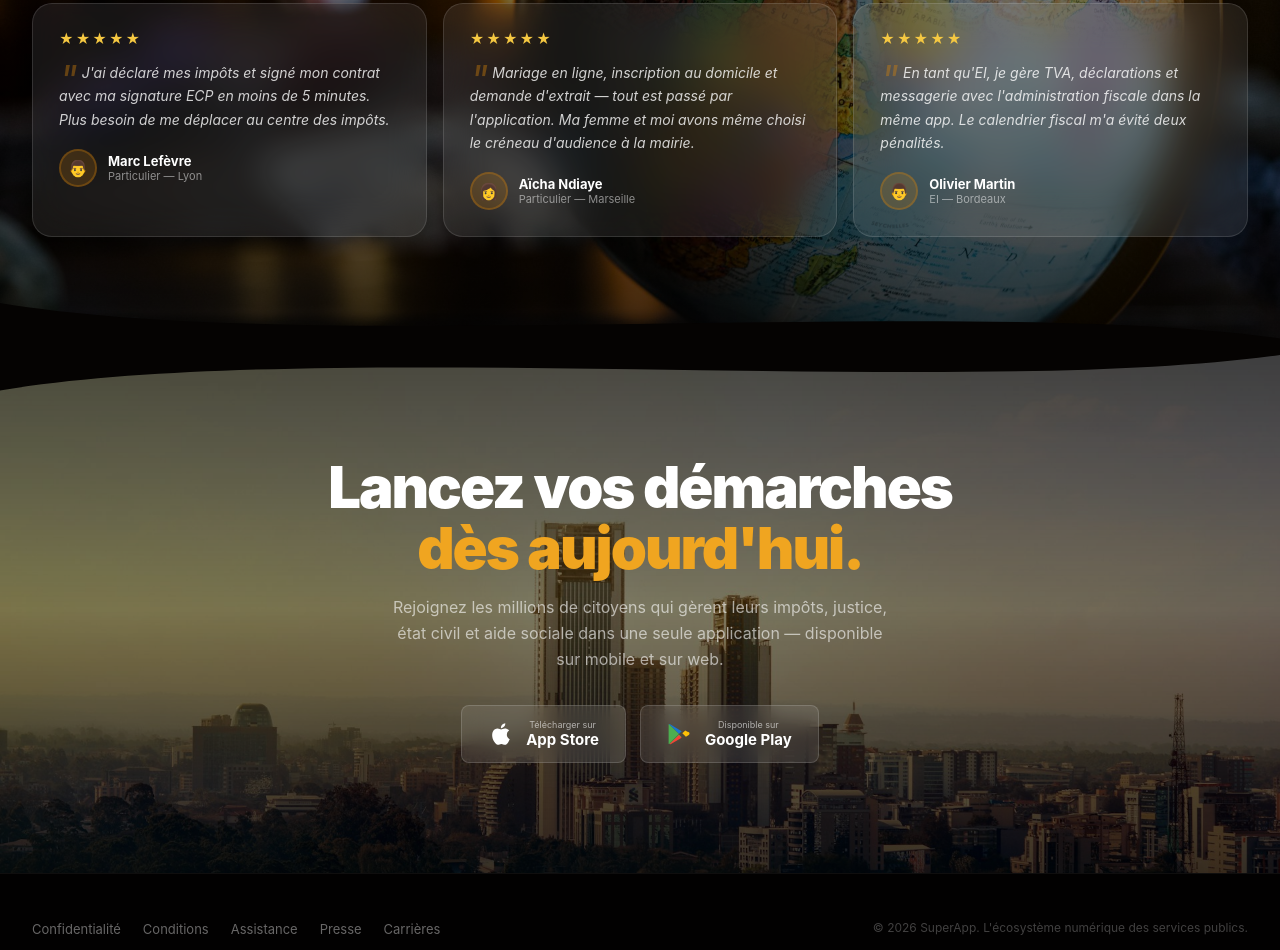
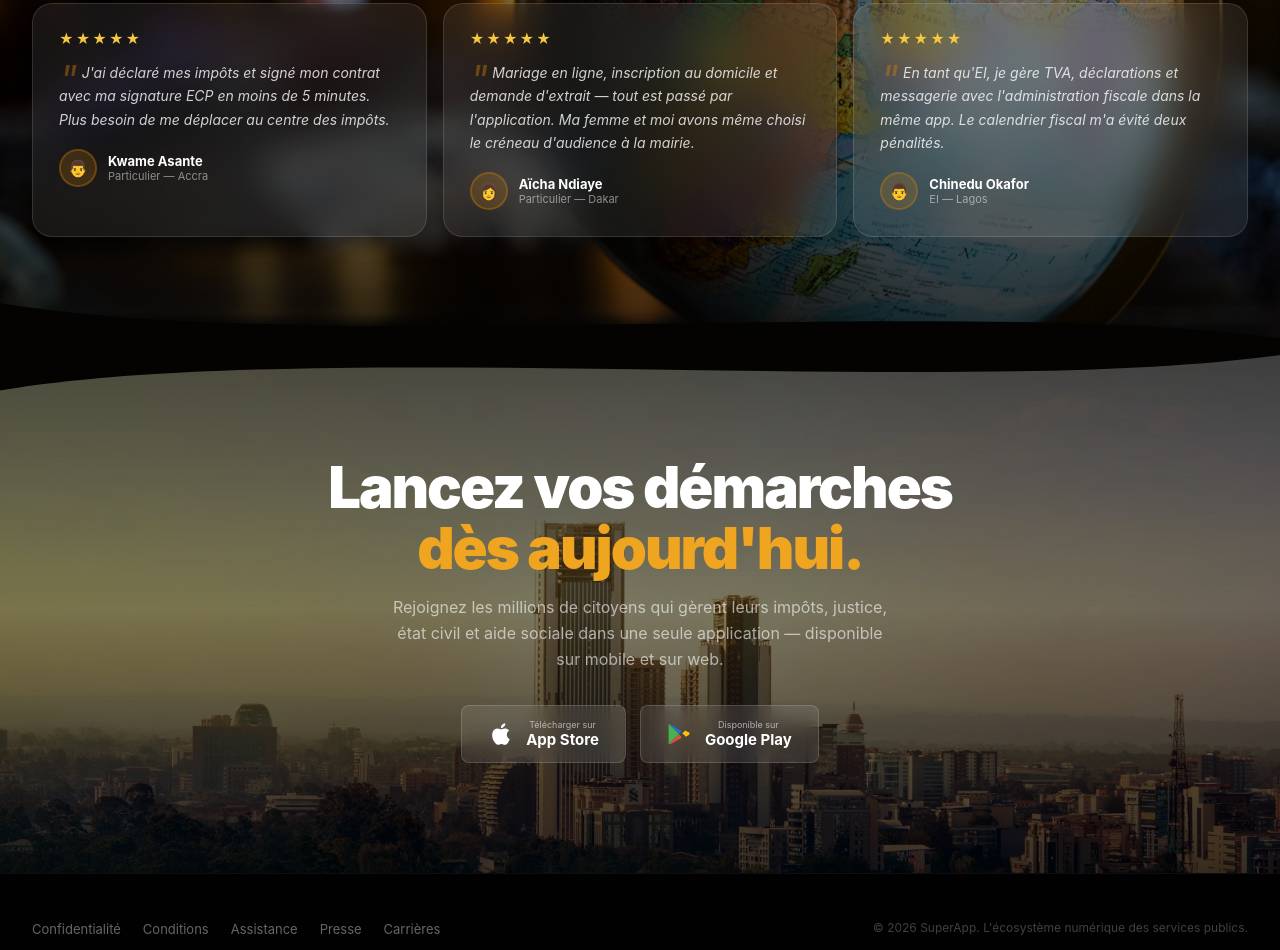
Before and after one commit to ppechkin574-art/superapp-site, a website: page website/index.html in a window 1280 px wide. Shown: the part 4412-5362 px from the top of the page. Drawn offline with Linux system fonts and the light colour scheme; animation ran at ten frames a second.

Commit message:
Replace testimonial names/cities with African equivalents
Swap French placeholder personas for African ones so the landing
matches the product's Africa-first positioning:
- Marc Lefèvre / Lyon → Kwame Asante / Accra (Ghana)
- Aïcha Ndiaye / Marseille → Aïcha Ndiaye / Dakar (Senegal)
- Olivier Martin / Bordeaux → Chinedu Okafor / Lagos (Nigeria)

Co-Authored-By: Claude Opus 4.7 <noreply@anthropic.com>

```diff
--- a/website/index.html
+++ b/website/index.html
@@ -1123,17 +1123,17 @@ footer{background:#020101;border-top:1px solid rgba(255,255,255,.05);padding:44p
       <div class="glass test-card rv up d1">
         <div class="stars">★★★★★</div>
         <p class="test-txt">J'ai déclaré mes impôts et signé mon contrat avec ma signature ECP en moins de 5 minutes. Plus besoin de me déplacer au centre des impôts.</p>
-        <div class="test-author"><div class="test-av">👨</div><div><div class="test-name">Marc Lefèvre</div><div class="test-loc">Particulier — Lyon</div></div></div>
+        <div class="test-author"><div class="test-av">👨</div><div><div class="test-name">Kwame Asante</div><div class="test-loc">Particulier — Accra</div></div></div>
       </div>
       <div class="glass test-card rv up d2">
         <div class="stars">★★★★★</div>
         <p class="test-txt">Mariage en ligne, inscription au domicile et demande d'extrait — tout est passé par l'application. Ma femme et moi avons même choisi le créneau d'audience à la mairie.</p>
-        <div class="test-author"><div class="test-av">👩</div><div><div class="test-name">Aïcha Ndiaye</div><div class="test-loc">Particulier — Marseille</div></div></div>
+        <div class="test-author"><div class="test-av">👩</div><div><div class="test-name">Aïcha Ndiaye</div><div class="test-loc">Particulier — Dakar</div></div></div>
       </div>
       <div class="glass test-card rv up d3">
         <div class="stars">★★★★★</div>
         <p class="test-txt">En tant qu'EI, je gère TVA, déclarations et messagerie avec l'administration fiscale dans la même app. Le calendrier fiscal m'a évité deux pénalités.</p>
-        <div class="test-author"><div class="test-av">👨</div><div><div class="test-name">Olivier Martin</div><div class="test-loc">EI — Bordeaux</div></div></div>
+        <div class="test-author"><div class="test-av">👨</div><div><div class="test-name">Chinedu Okafor</div><div class="test-loc">EI — Lagos</div></div></div>
       </div>
     </div>
   </div>
```
